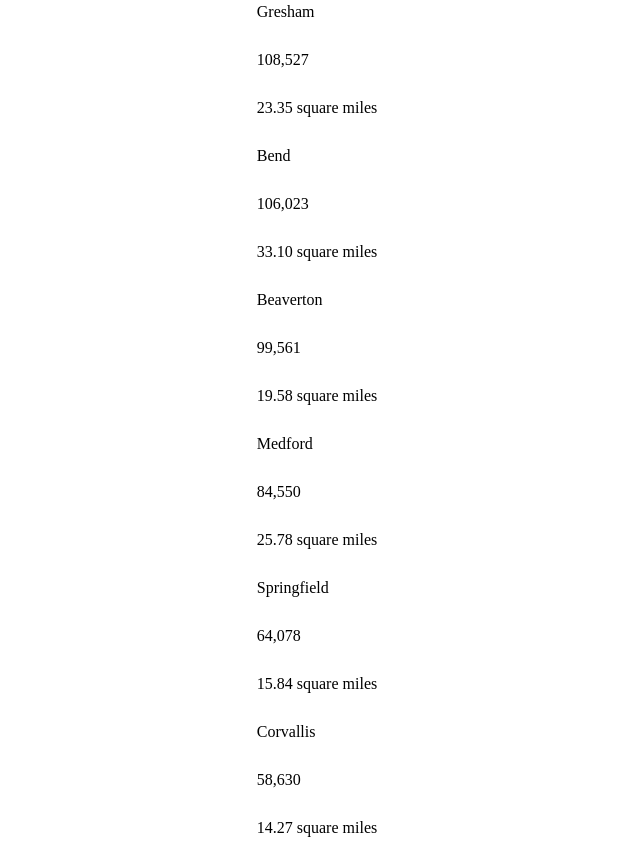
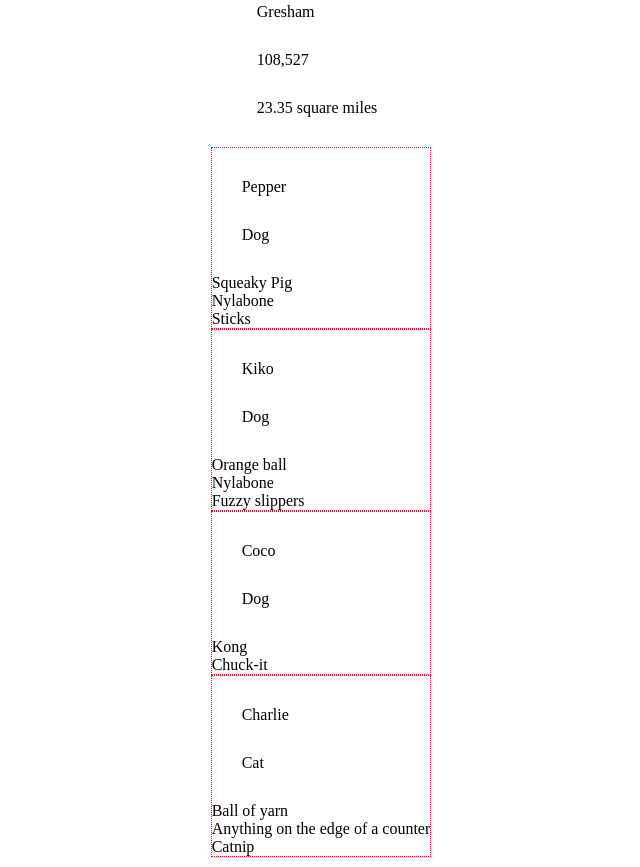
Before and after one commit to viccaruso/display-a-list-practice, a website with bundled scripts: page index.html in a window 1280 px wide. Shown: the part 1673-2540 px from the top of the page, without its empty margins (319-959 px from the left). Built offline with nearby package versions, Linux system fonts and the light colour scheme.

Commit message:
pets-data and pets-render completed

```diff
--- a/app.js
+++ b/app.js
@@ -3,10 +3,13 @@ import flavors from './polar-flavors-data.js';
 import { renderPolarFlavor } from './polar-flavors-render.js';
 import cities from './oregon-cities-data.js';
 import { renderOregonCities } from './oregon-cities-render.js';
+import pets from './pets-data.js';
+import { renderPets } from './pets-render.js';
 
 // Grab DOM elements
 const flavorsDivEl = document.querySelector('#polar-flavors');
 const oregonCitiesEl = document.querySelector('#oregon-cities');
+const petsEl = document.querySelector('#pets');
 
 // Loop through data and render each item in data
 // Polar Flavors
@@ -14,8 +17,14 @@ for (let flavor of flavors) {
     const flavorEl = renderPolarFlavor(flavor);
     flavorsDivEl.append(flavorEl);
 }
-// 10 Largest Cities in Oregon by Population
+// 5 Largest Cities in Oregon by Population
 for (let city of cities) {
     const cityEl = renderOregonCities(city);
     oregonCitiesEl.append(cityEl);
 }
+
+// Pets
+for (let pet of pets) {
+    const petEl = renderPets(pet);
+    petsEl.append(petEl);
+}
--- a/array-three.js
+++ /dev/null
@@ -1,5 +0,0 @@
-export default [
-    {
-
-    }
-];
--- a/index.html
+++ b/index.html
@@ -28,6 +28,12 @@
             <div id="oregon-cities">
 
             </div>
+            <div id="pets">
+
+            </div>
+            <div id="shapes">
+
+            </div>
         </section>
     </main>
     <footer>
--- a/oregon-cities-data.js
+++ b/oregon-cities-data.js
@@ -23,31 +23,5 @@ export default [
         name: 'Gresham',
         population: '108,527',
         size: '23.35 square miles'
-    },
-    {
-        name: 'Bend',
-        population: '106,023',
-        size: '33.10 square miles'
-    },
-    {
-        name: 'Beaverton',
-        population: '99,561',
-        size: '19.58 square miles'
-    },
-    {
-        name: 'Medford',
-        population: '84,550',
-        size: '25.78 square miles'
-    },
-    {
-        name: 'Springfield',
-        population: '64,078',
-        size: '15.84 square miles'
-    },
-    {
-        name: 'Corvallis',
-        population: '58,630',
-        size: '14.27 square miles'
-    },
-
+    }
 ];
--- /dev/null
+++ b/pets-data.js
@@ -0,0 +1,41 @@
+export default [
+    {
+        name: 'Pepper',
+        type: 'Dog',
+        favoriteToys: [
+            'Squeaky Pig',
+            'Nylabone',
+            'Sticks'
+        ],
+        Color: 'Black & White'
+    },
+    {
+        name: 'Kiko',
+        type: 'Dog',
+        favoriteToys: [
+            'Orange ball',
+            'Nylabone',
+            'Fuzzy slippers'
+        ],
+        Color: 'Black & White'
+    },
+    {
+        name: 'Coco',
+        type: 'Dog',
+        favoriteToys: [
+            'Kong',
+            'Chuck-it'
+        ],
+        Color: 'Brown & White'
+    },
+    {
+        name: 'Charlie',
+        type: 'Cat',
+        favoriteToys: [
+            'Ball of yarn',
+            'Anything on the edge of a counter',
+            'Catnip'
+        ],
+        Color: 'Gray stripes'
+    }
+];
--- /dev/null
+++ b/pets-render.js
@@ -0,0 +1,26 @@
+export function renderPets(petsObj) {
+    // Create an element(s)
+    const petDiv = document.createElement('div');
+    const petName = document.createElement('p');
+    const petType = document.createElement('p');
+    const petColor = document.createElement('p');
+    const petToys = document.createElement('ul');
+
+    // Set element attributes
+
+    petName.textContent = petsObj.name;
+    petType.textContent = petsObj.type;
+    petColor.textContent = petsObj.color;
+
+    for (let toy of petsObj.favoriteToys) {
+        const newToy = document.createElement('li');
+        newToy.textContent = toy;
+        petToys.append(newToy);
+    }
+
+    petDiv.classList.add('pet-class');
+    petDiv.style.border = '1px dotted red';
+    petDiv.append(petName, petType, petColor, petToys);
+    // Return the element
+    return petDiv;
+}
```
Also changed, not shown: books.js (added, +47 -0 lines), array-four.js (deleted), books-render.js (added), render-four.js (deleted), render-three.js (deleted).
